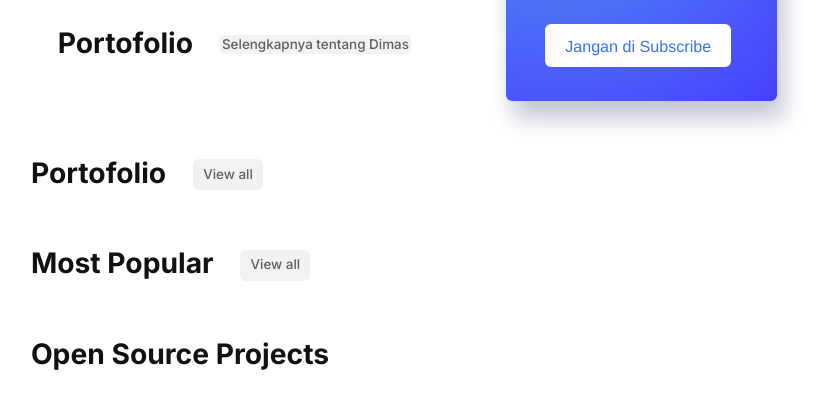
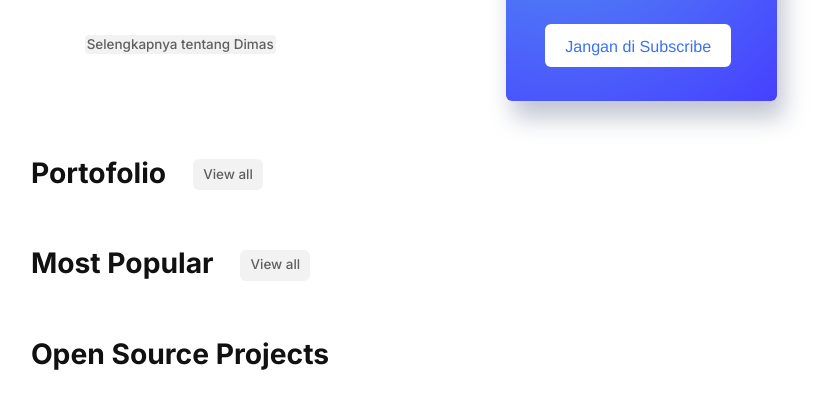
Before and after one commit to pegan3/dimasv1, a Gatsby site: page / in a window 1280 px wide. Shown: the part 399-801 px from the top of the page, without its empty margins (236-1061 px from the left). Built offline with nearby package versions, Linux system fonts and the light colour scheme; Gatsby itself is replaced by a stand-in of ours.

Commit message:
dimasclubv1 commit

```diff
--- a/src/pages/index.js
+++ b/src/pages/index.js
@@ -39,7 +39,6 @@ export default class Index extends Component {
                 <div className="container front-page">
                   <section className="section">
                     <h2>
-                    Portofolio
                     <Link to="/me" className="view-all">
                     Selengkapnya tentang Dimas
                     </Link>
```
